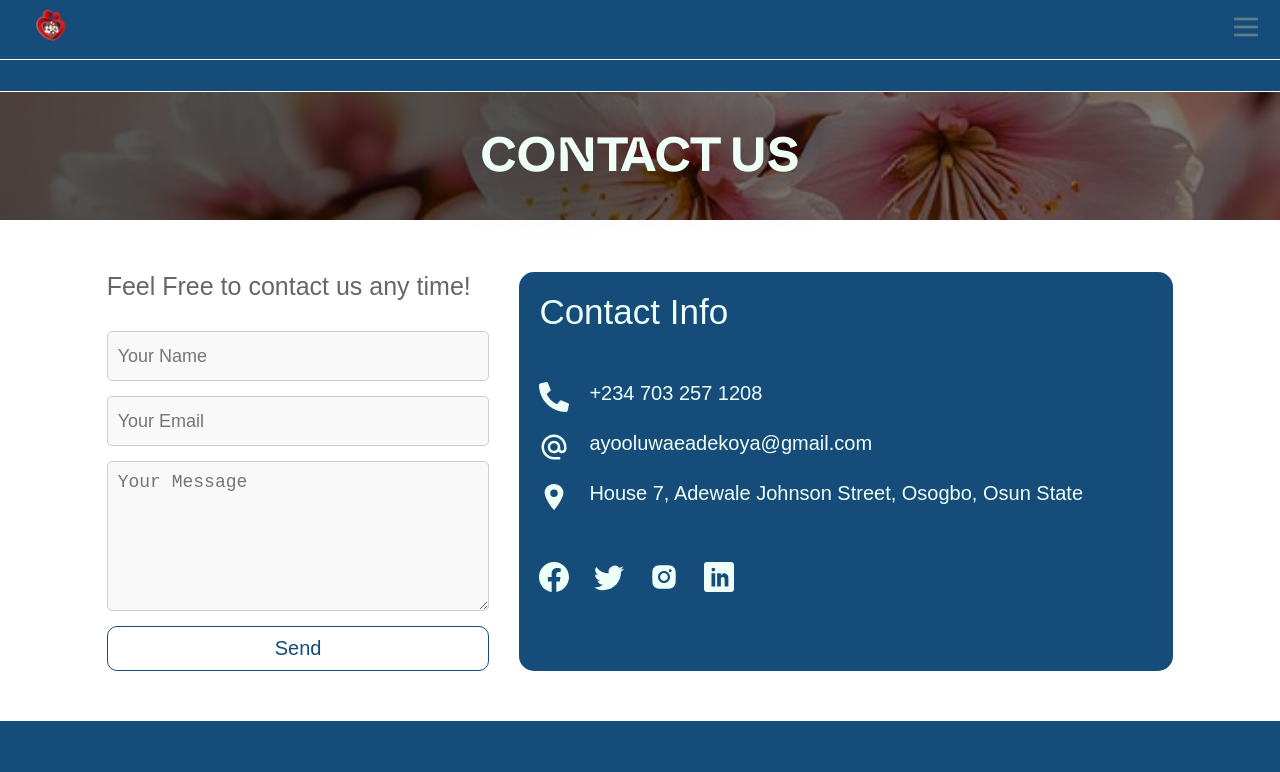
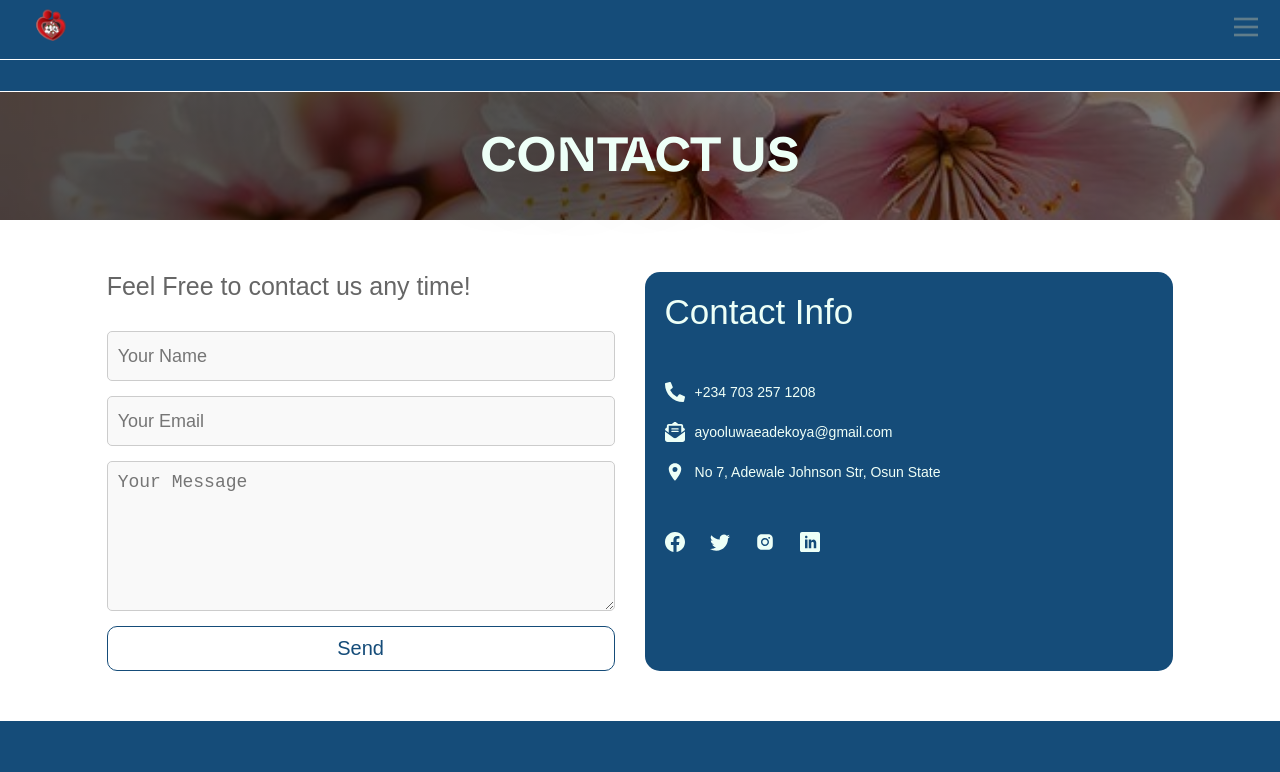
Before and after one commit to hartitudeh/blameless_blossoms, a Next.js app: page /contact in a window 1280 px wide. Shown: the top 772 px of the page. Built offline with nearby package versions, Linux system fonts and the light colour scheme.

Commit message:
Hot fixes

```diff
--- a/src/app/layout.tsx
+++ b/src/app/layout.tsx
@@ -12,7 +12,7 @@ import "../styles/globals.css";
 export const metadata: Metadata = {
   title: "Blameless Blossom",
   description:
-    "Blameless Blossom is exclusive!",
+    "Blameless Blossom is often used metaphorically to describe something or someone that is pure, innocent, and free from wrongdoing. The imagery of a BLOSSOM evokes beauty, growth, and new beginnings, while the term BLAMELESS suggests moral innocence or lack of guilt. Together, it paints a picture of something delicate and virtuous, untouched by negative influences, often used to represent a person or idea that embodies goodness or innocence.",
 };
 
 export default function RootLayout({
--- a/src/components/molecules/contact/index.tsx
+++ b/src/components/molecules/contact/index.tsx
@@ -7,13 +7,14 @@ import styled from "styled-components";
 import ReusableHeader from "@/components/atoms/reuseableHeader";
 import Flex from "@/components/atoms/flex";
 import { FaPhoneAlt } from "react-icons/fa";
-import { MdAlternateEmail } from "react-icons/md";
+import { FaEnvelopeOpenText } from "react-icons/fa6";
 import { IoLocationSharp } from "react-icons/io5";
 import { Grid } from "@/components/atoms/grid";
 import Link from "@/components/atoms/link";
 import { BsFacebook, BsTwitter } from "react-icons/bs";
 import { AiFillInstagram } from "react-icons/ai";
 import { ImLinkedin } from "react-icons/im";
+import { useScreenResolution } from "@/lib/extentions/hook/useScreenResolution";
 
 // Contact form styles
 const ContactWrapper = styled.div`
@@ -29,7 +30,7 @@ const ContactWrapper = styled.div`
 `;
 
 const ContactForm = styled.form`
-  width: 60%;
+  width: 100%;
   display: flex;
   flex-direction: column;
   gap: 1.5rem;
@@ -78,27 +79,28 @@ const SubmitButton = styled.button`
 const footerIcons = [
   {
     id: 1,
-    icon: <BsFacebook size="3rem" color="#edfff7" />,
+    icon: <BsFacebook size="2rem" color="#edfff7" />,
     url: "https://www.facebook.com/AyooluwaAdekoya?mibextid=ZbWKwL",
   },
   {
     id: 2,
-    icon: <BsTwitter size="3rem" color="#edfff7" />,
+    icon: <BsTwitter size="2rem" color="#edfff7" />,
     url: "https://x.com/AyooluwaAdekoya?t=CDCQZDAh4Iz3nnoVlZM6jg&s=08",
   },
   {
     id: 3,
-    icon: <AiFillInstagram size="3rem" color="#edfff7" />,
+    icon: <AiFillInstagram size="2rem" color="#edfff7" />,
     url: "https://www.instagram.com/ayooluwaadekoya?utm_source=qr&igsh=MXZsZTh2ZXU3ODUxYw==",
   },
   {
     id: 4,
-    icon: <ImLinkedin size="3rem" color="#edfff7" />,
+    icon: <ImLinkedin size="2rem" color="#edfff7" />,
     url: "https://ng.linkedin.com/in/ayooluwa-adekoya-32b106193",
   },
 ];
 
 const ContactPage = () => {
+  const { isMobile } = useScreenResolution();
   const [formData, setFormData] = useState({
     name: "",
     email: "",
@@ -194,17 +196,17 @@ const ContactPage = () => {
             <Text type="h2" text="Contact Info" size="3.5rem" color="#edfff7" />
 
             <Flex direction="column" gap="2rem">
-              <Flex direction="row" gap="2rem">
-                <FaPhoneAlt size={30} color="#edfff7" />
-                <Text size={20} color="#effff7" type="h3" text="+234 703 257 1208" />
+              <Flex direction="row" gap={isMobile ? "1rem" : "2rem"} align="center">
+                <FaPhoneAlt size={isMobile ? 20 : 30} color="#edfff7" />
+                <Text size={isMobile ? 14 : 20} color="#effff7" type="h3" text="+234 703 257 1208" />
               </Flex>
-              <Flex direction="row" gap="2rem">
-                <MdAlternateEmail size={30} color="#edfff7" />
-                <Text size={20} color="#effff7" type="h3" text="ayooluwaeadekoya@gmail.com" />
+              <Flex direction="row" gap={isMobile ? "1rem" : "2rem"} align="center">
+                <FaEnvelopeOpenText size={isMobile ? 20 : 30} color="#edfff7" />
+                <Text size={isMobile ? 14 : 20} color="#effff7" type="h3" text="ayooluwaeadekoya@gmail.com" />
               </Flex>
-              <Flex direction="row" gap="2rem">
-                <IoLocationSharp size={30} color="#edfff7" />
-                <Text size={20} color="#effff7" type="h3" text="House 7, Adewale Johnson Street, Osogbo, Osun State" />
+              <Flex direction="row" gap={isMobile ? "1rem" : "2rem"} align="center">
+                <IoLocationSharp size={isMobile ? 20 : 30} color="#edfff7" />
+                <Text size={isMobile ? 14 : 20} color="#effff7" type="h3" text="No 7, Adewale Johnson Str, Osun State" />
               </Flex>
             </Flex>
 
--- a/src/components/organisms/footer/index.tsx
+++ b/src/components/organisms/footer/index.tsx
@@ -11,7 +11,7 @@ import { AiFillInstagram } from "react-icons/ai";
 import { BsFacebook, BsTwitter } from "react-icons/bs";
 import { FaEnvelopeOpenText, FaWhatsappSquare } from "react-icons/fa";
 import { ImLinkedin } from "react-icons/im";
-import { IoCall } from "react-icons/io5";
+import { IoCall, IoLocation } from "react-icons/io5";
 import styled from "styled-components";
 
 const FooterWrapper = styled.footer`
@@ -69,29 +69,29 @@ const supports = [
 
 const contacts = [
   {
-    href: "/email",
+    href: "/",
     text: "ayooluwaeadekoya@gmail.com",
     color: "#edfff7",
     icon: <FaEnvelopeOpenText size="2rem" color="#edfff7" />,
   },
   {
-    href: "/careers",
+    href: "/",
     text: " +2348140545090",
     color: "#edfff7",
     icon: <IoCall size="2rem" color="#edfff7" />,
   },
   {
-    href: "/press",
+    href: "/",
     text: "+2347032571208",
     color: "#edfff7",
     icon: <FaWhatsappSquare size="2rem" color="#edfff7" />,
   },
-//   {
-//     href: "/blogs",
-//     text: "Blogs",
-//     color: "#edfff7",
-//     icon: <ImLinkedin size="2rem" color="#edfff7" />,
-//   },
+  {
+    href: "/",
+    text: "No 7, Adewale Johnson Str",
+    color: "#edfff7",
+    icon: <IoLocation size="2rem" color="#edfff7" />,
+  },
 ];
 
 const FooterSection = () => {
```
